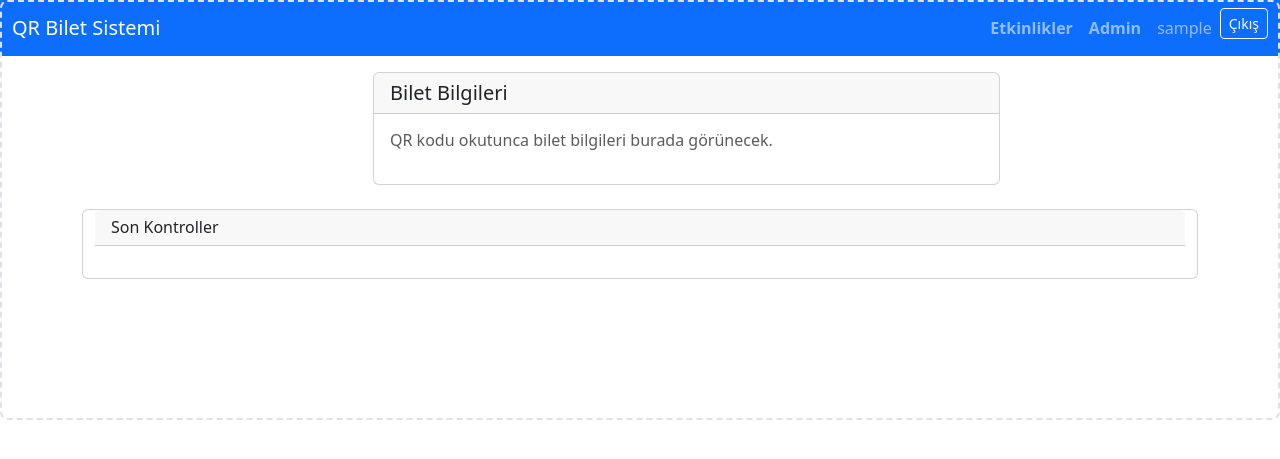
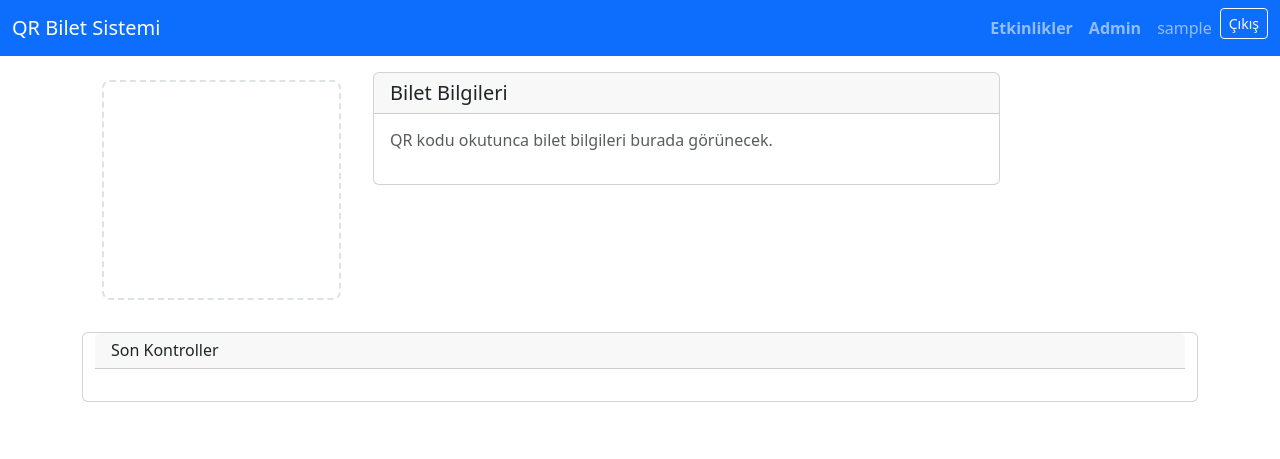
Before and after one commit to sinasehlaver/qr_ticket, a Django app: page /scanner/ in a window 1280 px wide. Shown: the top 459 px of the page. Run offline with Django 4.2, Linux system fonts and the light colour scheme; the visitor is signed in with stand-in values (Sample User, id 1); some libraries are stand-ins or nearby versions.

Commit message:
deneme 4

```diff
--- a/tickets/templates/tickets/scanner_dashboard.html
+++ b/tickets/templates/tickets/scanner_dashboard.html
@@ -355,24 +355,33 @@ document.addEventListener('DOMContentLoaded', function() {
 </script>
 
 <style>
-
 #reader {
+    position: relative; /* don't absolute-position the reader itself (prevents collapse on iPhone) */
     border: 2px dashed #dee2e6;
     border-radius: 8px;
     aspect-ratio: 4 / 3;           /* keeps a camera-friendly box */
-    min-height: 250px;             /* smaller minimum so info area is visible */
-    max-height: 420px;             /* prevent very tall camera area on large screens */
-    height: auto;
+    min-height: 220px;             /* slightly smaller min so info area is visible */
+    max-height: min(48vh, 420px);  /* never more than ~half the screen (48vh) and cap at 420px */
+    width: 100%;
     overflow: hidden;
-    width: 100% !important;
-    height: 100% !important;
-    object-fit: cover !important;
     display: block;
-    position: absolute; /* video fills reader-container */
+    box-sizing: border-box;
+}
+
+/* Ensure the actual video/canvas produced by html5-qrcode fills the reader reliably */
+#reader > video,
+#reader > canvas,
+#reader .html5-qrcode-video {
+    position: absolute;
     top: 0;
     left: 0;
+    width: 100%;
+    height: 100%;
+    object-fit: cover;
+    inset: 0;
 }
 
+/* ticket/info area */
 .ticket-info-placeholder,
 #ticketInfo {
     max-height: 360px;
@@ -404,21 +413,33 @@ document.addEventListener('DOMContentLoaded', function() {
     border-color: #dc3545;
 }
 
+/* scan overlay: keep a minimum, fixed visual presence even on small screens */
 .scan-overlay {
-    position: relative;
+    position: absolute;
     top: 12px;
     right: 12px;
-    padding: 6px 10px;
-    border-radius: 6px;
-    background: rgba(0,0,0,0.7);
+    padding: 8px 12px; /* padding'i biraz büyüt */
+    min-width: 100px;  /* minimum genişlik artır */
+    min-height: 36px;  /* minimum yükseklik artır */
+    box-sizing: border-box;
+    border-radius: 8px;
+    background: rgba(0,0,0,0.85); /* arkaplanı daha opak yap */
     color: #fff;
     font-weight: 600;
-    font-size: 0.95rem;
+    font-size: 14px; /* Sabit font büyüklüğü */
+    -webkit-text-size-adjust: 100%; /* iPhone font küçültmesini engelle */
     opacity: 0;
     transform: translateY(-6px);
     transition: opacity 220ms ease, transform 220ms ease;
     pointer-events: none;
     z-index: 50;
+    white-space: nowrap;
+    display: inline-flex;
+    align-items: center;
+    justify-content: center;
+    /* Yeni eklenen: */
+    font-size: clamp(12px, 3.5vw, 14px); /* responsive font ama minimum 12px */
+    line-height: 1.2;
 }
 
 .scan-overlay.show {
@@ -447,6 +468,44 @@ document.addEventListener('DOMContentLoaded', function() {
 .btn:hover {
     transform: translateY(-2px);
 }
+/* iPhone özel düzeltmeler */
+@supports (-webkit-touch-callout: none) {
+    .scan-overlay {
+        min-width: 110px; /* iPhone'da biraz daha geniş */
+        min-height: 40px;
+        font-size: 13px; /* iPhone'da daha okunaklı font */
+        padding: 10px 14px;
+    }
 
+    #reader {
+        min-height: 240px; /* iPhone'da biraz daha büyük */
+    }
+}
+
+/* Küçük ekranlar için responsive ayarlar */
+@media (max-width: 375px) { /* iPhone SE, mini vs */
+    .scan-overlay {
+        min-width: 95px;
+        min-height: 34px;
+        font-size: 12px;
+        padding: 6px 10px;
+        top: 8px;
+        right: 8px;
+    }
+}
+
+@media (max-width: 320px) { /* Çok küçük ekranlar */
+    .scan-overlay {
+        min-width: 85px;
+        min-height: 30px;
+        font-size: 11px;
+        padding: 5px 8px;
+    }
+}
+
+@media (max-width: 767.98px) {
+    #reader { aspect-ratio: 16 / 9; min-height: 180px; max-height: min(44vh, 300px); }
+    #ticketInfo { max-height: 260px; }
+}
 </style>
 {% endblock %}
```
